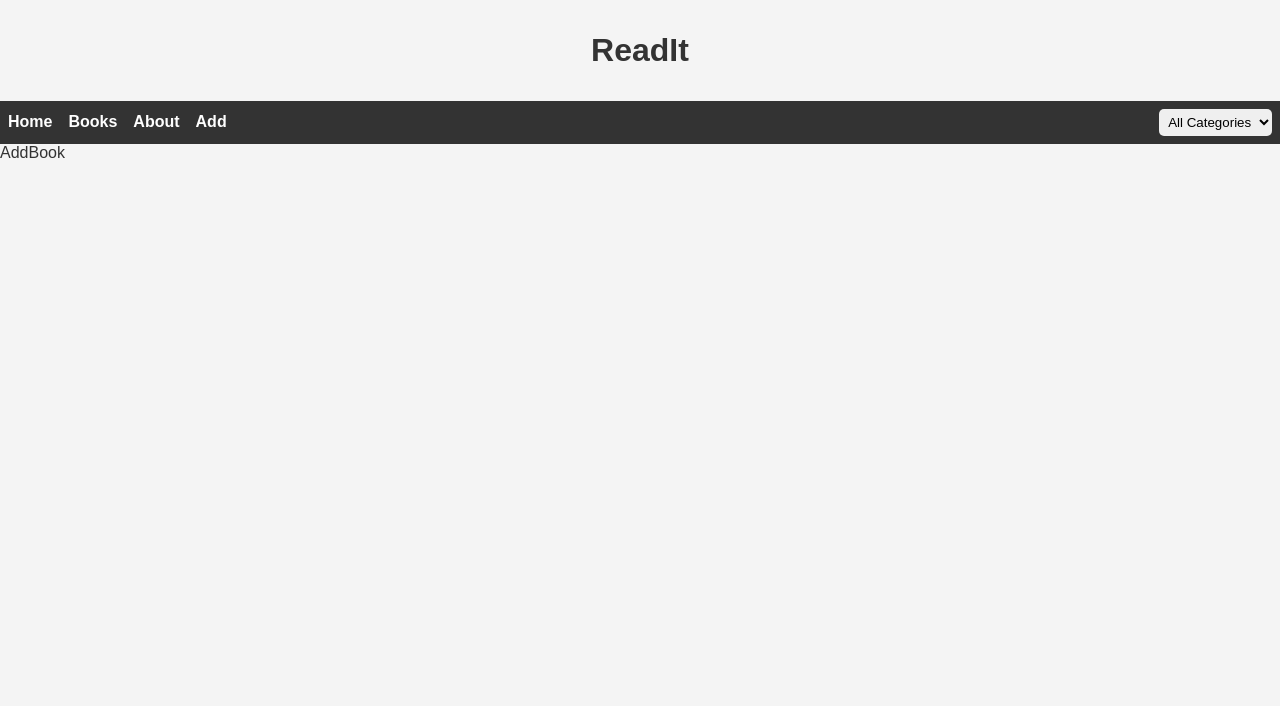
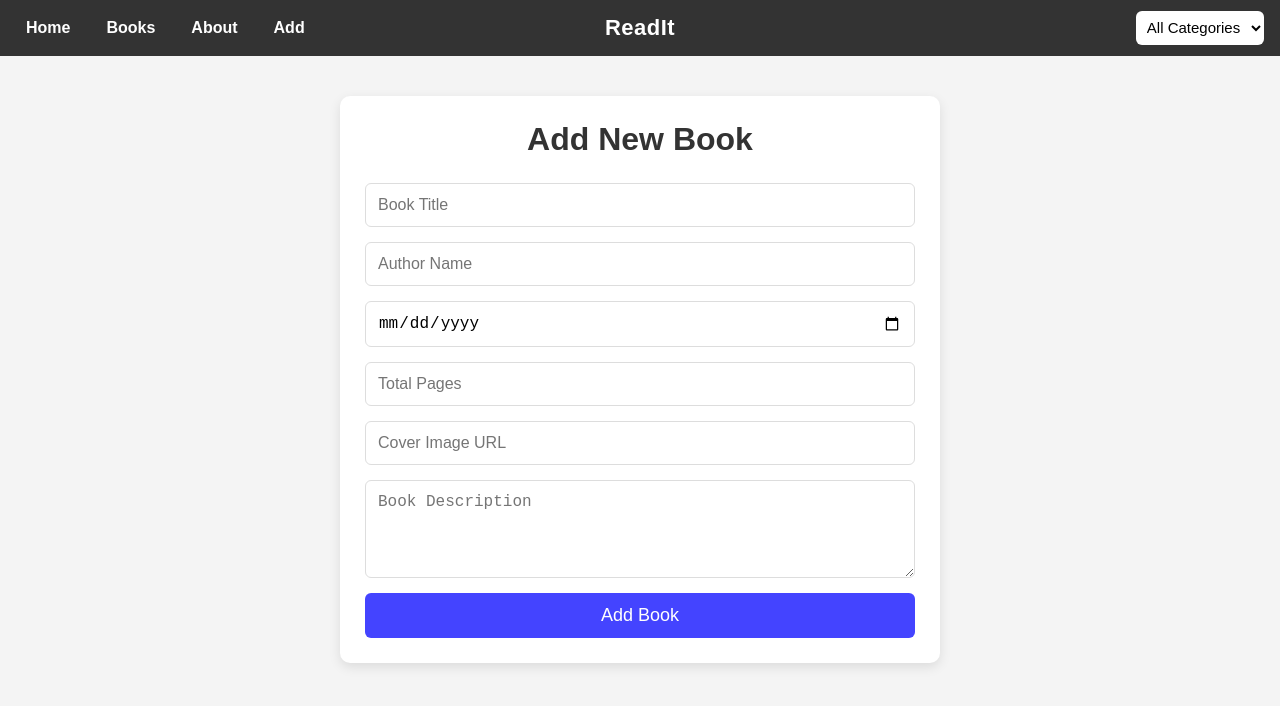
Before and after one commit to Ganesh-Gandla/ReadIt, a React (Vite) app in the folder ReadIt/: page /Add in a window 1280 px wide. Shown: the top 706 px of the page. Built offline with nearby package versions, Linux system fonts and the light colour scheme.

Commit message:
Added pages such as about, add book and  search page

```diff
--- a/ReadIt/src/App.css
+++ b/ReadIt/src/App.css
@@ -1,4 +1,7 @@
-*{
+/* =======================================
+   GLOBAL RESET & BASE STYLES
+======================================= */
+* {
   margin: 0;
   padding: 0;
   box-sizing: border-box;
@@ -10,73 +13,101 @@ body {
   color: #333;
 }
 
-h1 {
-  text-align: center;
-  margin: 2rem 0;
+
+/* =======================================
+   NAVBAR
+======================================= */
+
+/* NAVBAR MAIN LAYOUT */
+.navbar {
+  background-color: #333;
+  padding: 0.7rem 1rem;
+  display: flex;
+  justify-content: space-between;
+  align-items: center;
+  position: relative;
 }
 
-nav {
-  background-color: #333;
-  padding: 0.5rem;
-  display: flex;
-  justify-content: space-between;
-}
-
-nav ul {
+/* LEFT NAV LINKS */
+.nav-left {
   list-style: none;
   display: flex;
-  align-items: center;
   gap: 1rem;
 }
 
-nav ul li a {
+.nav-left li a {
   color: white;
   text-decoration: none;
-  font-weight: bold;
+  font-weight: 600;
+  padding: 6px 10px;
+  border-radius: 4px;
+  transition: 0.3s;
 }
 
-nav ul li a:hover {
-  text-decoration: underline;
+.nav-left li a:hover {
+  background: #555;
 }
 
-nav select{
-  padding: 0.3rem;
-  border-radius: 5px;
-  border: none;
+/* CENTER TITLE */
+.nav-title {
+  position: absolute;
+  left: 50%;
+  transform: translateX(-50%);
+  color: white;
+  font-size: 22px;
+  font-weight: bold;
+  letter-spacing: 0.5px;
 }
 
-nav select:hover{
-  cursor: pointer;
+/* RIGHT SELECT BOX */
+.nav-select {
+  padding: 0.45rem;
+  border-radius: 6px;
+  border: none;
+  font-size: 15px;
+  background: white;
 }
 
-nav select:focus{
-  outline: none;
-}
+/* MOBILE RESPONSIVE — NAV ONLY */
+@media (max-width: 768px) {
+  .navbar {
+    flex-direction: column;
+    gap: 14px;
+    padding-bottom: 1rem;
+  }
 
-nav option{
-  padding: 0.5rem;
-}
+  .nav-title {
+    position: static;
+    transform: none;
+  }
 
-nav option:hover{
-  background-color: #ddd;
-  cursor: pointer;
-}
+  .nav-left {
+    flex-direction: column;
+    gap: 0.7rem;
+    align-items: center;
+  }
 
-nav option:focus{
-  outline: none;
-}
-
-nav option:checked{
-  background-color: #333;
-  color: white;
+  .nav-select {
+    width: 90%;
+    max-width: 300px;
+  }
 }
 
 
+
+/* =======================================
+   GENERAL LAYOUT
+======================================= */
 .container {
   width: 80%;
   margin: auto;
 }
 
+
+
+/* =======================================
+   BOOK ITEM CARD
+======================================= */
 .book-item {
   display: flex;
   gap: 20px;
@@ -84,7 +115,13 @@ nav option:checked{
   background: #fff;
   margin: 12px 0;
   border-radius: 12px;
+  transition: transform 0.25s ease, box-shadow 0.3s ease;
   box-shadow: 0 2px 8px rgba(0,0,0,0.1);
+}
+
+.book-item:hover {
+  transform: translateY(-3px);
+  box-shadow: 0 4px 14px rgba(0,0,0,0.15);
 }
 
 .book-cover {
@@ -100,7 +137,7 @@ nav option:checked{
 
 .book-title {
   font-size: 20px;
-  margin: 0;
+  font-weight: 600;
 }
 
 .book-author,
@@ -108,18 +145,25 @@ nav option:checked{
 .book-pages {
   color: #666;
   margin: 4px 0;
+  font-size: 14px;
 }
 
 .book-description {
   margin-top: 10px;
+  line-height: 1.4;
 }
 
+
+
+/* =======================================
+   SEARCH BOX
+======================================= */
 .searchbox-wrapper {
   display: flex;
   gap: 10px;
   width: 100%;
   max-width: 500px;
-  margin: 0 auto;
+  margin: 0 auto 25px auto;
 }
 
 .searchbox-input {
@@ -133,5 +177,114 @@ nav option:checked{
 
 .searchbox-input:focus {
   border-color: #333;
+}
+
+
+
+/* =======================================
+   ABOUT PAGE
+======================================= */
+.about-page {
+  max-width: 800px;
+  margin: 40px auto;
+  padding: 20px;
+  line-height: 1.6;
+  background: white;
+  border-radius: 10px;
+  box-shadow: 0 4px 12px rgba(0,0,0,0.1);
+}
+
+.about-page h1 {
+  font-size: 32px;
+  margin-bottom: 10px;
+}
+
+.about-page h2 {
+  font-size: 24px;
+  margin-top: 30px;
+}
+
+.about-page p {
+  font-size: 18px;
+  margin-bottom: 20px;
+}
+
+.about-page li {
+  margin-bottom: 8px;
+}
+
+
+
+/* =======================================
+   ADD BOOK PAGE
+======================================= */
+.addbook-container {
+  max-width: 600px;
+  margin: 40px auto;
+  padding: 25px;
+  background: #ffffff;
+  border-radius: 10px;
+  box-shadow: 0 4px 12px rgba(0, 0, 0, 0.1);
+}
+
+.addbook-container h1 {
+  text-align: center;
+  margin-bottom: 25px;
+}
+
+.addbook-form {
+  display: flex;
+  flex-direction: column;
+  gap: 15px;
+}
+
+.addbook-form input,
+.addbook-form textarea {
+  padding: 12px;
+  border: 1px solid #ddd;
+  border-radius: 6px;
+  font-size: 16px;
+}
+
+.addbook-form input:focus,
+.addbook-form textarea:focus {
+  border-color: #6666ff;
   outline: none;
 }
+
+.addbook-form button {
+  background: #4444ff;
+  color: white;
+  padding: 12px 0;
+  border: none;
+  border-radius: 6px;
+  font-size: 18px;
+  cursor: pointer;
+  transition: 0.3s;
+}
+
+.addbook-form button:hover {
+  background: #2222cc;
+}
+
+
+
+/* =======================================
+   RESPONSIVE DESIGN (GLOBAL)
+======================================= */
+@media (max-width: 768px) {
+  .book-item {
+    flex-direction: column;
+    align-items: center;
+    text-align: center;
+  }
+
+  .book-cover {
+    width: 140px;
+    height: 200px;
+  }
+
+  .container {
+    width: 92%;
+  }
+}
--- a/ReadIt/src/App.jsx
+++ b/ReadIt/src/App.jsx
@@ -11,7 +11,6 @@ function App() {
 
   return (
     <>
-      <h1>ReadIt</h1>
       <NavBar />
       <Routes>
         <Route path='/' element={<BookList />}></Route>
--- a/ReadIt/src/components/NavBar.jsx
+++ b/ReadIt/src/components/NavBar.jsx
@@ -1,16 +1,19 @@
 import { Link } from "react-router-dom";
+import "../App.css";
 
 function NavBar() {
     return (
-        <nav>
-            <ul>
+        <nav className="navbar">
+            <ul className="nav-left">
                 <li><Link to="/">Home</Link></li>
                 <li><Link to="/books">Books</Link></li>
                 <li><Link to="/about">About</Link></li>
                 <li><Link to="/Add">Add</Link></li>
             </ul>
 
-            <select name="categories" id="categories">
+            <h4 className="nav-title">ReadIt</h4>
+
+            <select className="nav-select">
                 <option value="">All Categories</option>
                 <option value="Fiction">Fiction</option>
                 <option value="Non-Fiction">Non-Fiction</option>
--- a/ReadIt/src/pages/About.jsx
+++ b/ReadIt/src/pages/About.jsx
@@ -1,6 +1,30 @@
 function About() {
     return (
-        <div>About</div>
+        <div className="about-page">
+            <h1>About Our Library</h1>
+            <p>
+                Welcome to our Online Library! Browse, search, and explore a wide
+                collection of books across multiple genres. This project is built
+                to help users discover books easily with features like search,
+                filters, and detailed book descriptions.
+            </p>
+
+            <h2>Features</h2>
+            <ul>
+                <li>Search books by title or author</li>
+                <li>View detailed information about each book</li>
+                <li>Modern clean UI</li>
+                <li>Responsive design</li>
+            </ul>
+
+            <h2>Tech Stack</h2>
+            <ul>
+                <li>React.js</li>
+                <li>CSS Modules / Plain CSS</li>
+                <li>Vite</li>
+            </ul>
+        </div>
     );
 }
+
 export default About;
--- a/ReadIt/src/pages/AddBook.jsx
+++ b/ReadIt/src/pages/AddBook.jsx
@@ -1,7 +1,98 @@
+import { useState } from "react";
+import "../App.css";
+
 function AddBook() {
-    return (
-        <div>AddBook</div>
-    );
+  const [book, setBook] = useState({
+    title: "",
+    author: "",
+    publishDate: "",
+    pages: "",
+    coverImage: "",
+    description: "",
+  });
+
+  const handleChange = (e) => {
+    setBook({ ...book, [e.target.name]: e.target.value });
+  };
+
+  const handleSubmit = (e) => {
+    e.preventDefault();
+
+    console.log("New Book Added:", book);
+
+    alert("Book added successfully!");
+
+    // clear form
+    setBook({
+      title: "",
+      author: "",
+      publishDate: "",
+      pages: "",
+      coverImage: "",
+      description: "",
+    });
+  };
+
+  return (
+    <div className="addbook-container">
+      <h1>Add New Book</h1>
+
+      <form className="addbook-form" onSubmit={handleSubmit}>
+        <input
+          type="text"
+          name="title"
+          placeholder="Book Title"
+          value={book.title}
+          onChange={handleChange}
+          required
+        />
+
+        <input
+          type="text"
+          name="author"
+          placeholder="Author Name"
+          value={book.author}
+          onChange={handleChange}
+          required
+        />
+
+        <input
+          type="date"
+          name="publishDate"
+          value={book.publishDate}
+          onChange={handleChange}
+          required
+        />
+
+        <input
+          type="number"
+          name="pages"
+          placeholder="Total Pages"
+          value={book.pages}
+          onChange={handleChange}
+          required
+        />
+
+        <input
+          type="text"
+          name="coverImage"
+          placeholder="Cover Image URL"
+          value={book.coverImage}
+          onChange={handleChange}
+        />
+
+        <textarea
+          name="description"
+          placeholder="Book Description"
+          value={book.description}
+          onChange={handleChange}
+          rows={4}
+        ></textarea>
+
+        <button type="submit">Add Book</button>
+      </form>
+    </div>
+  );
 }
 
 export default AddBook;
```
Lines whose indentation alone changed are shown as unchanged.
